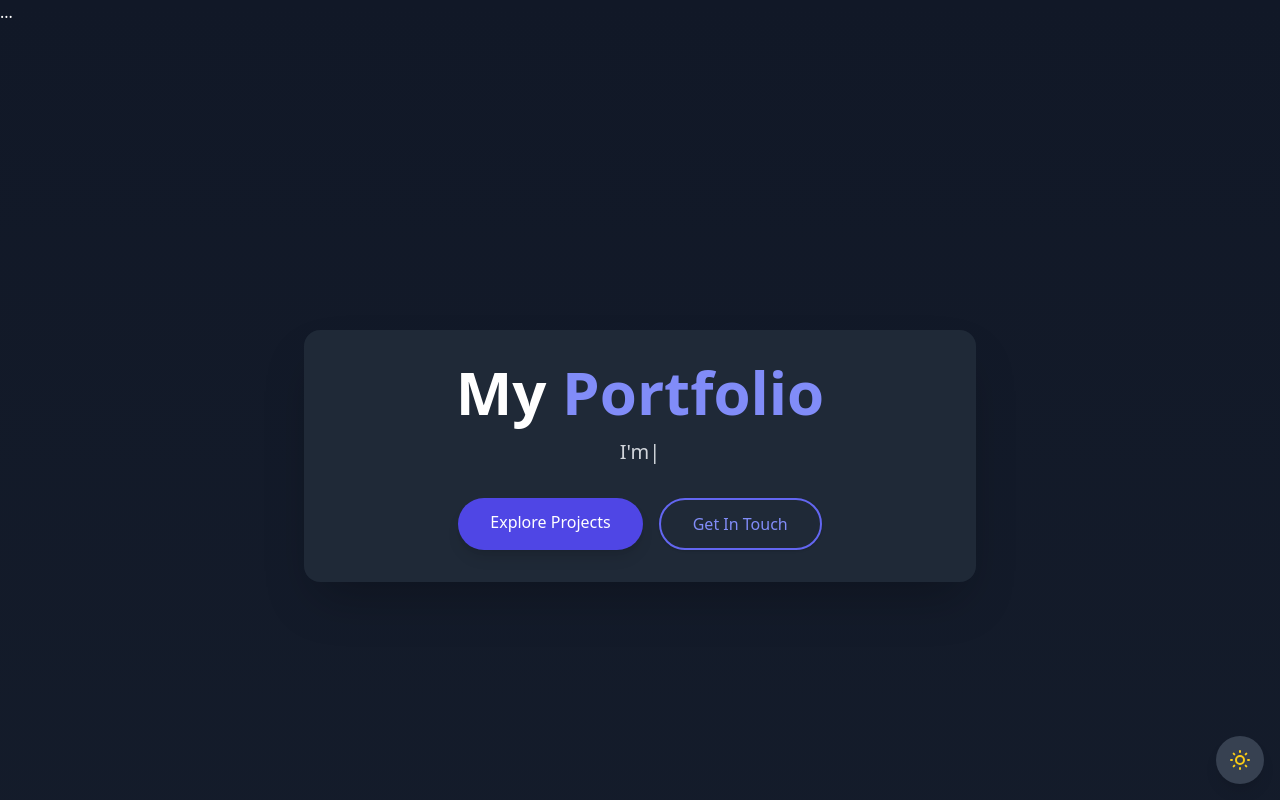
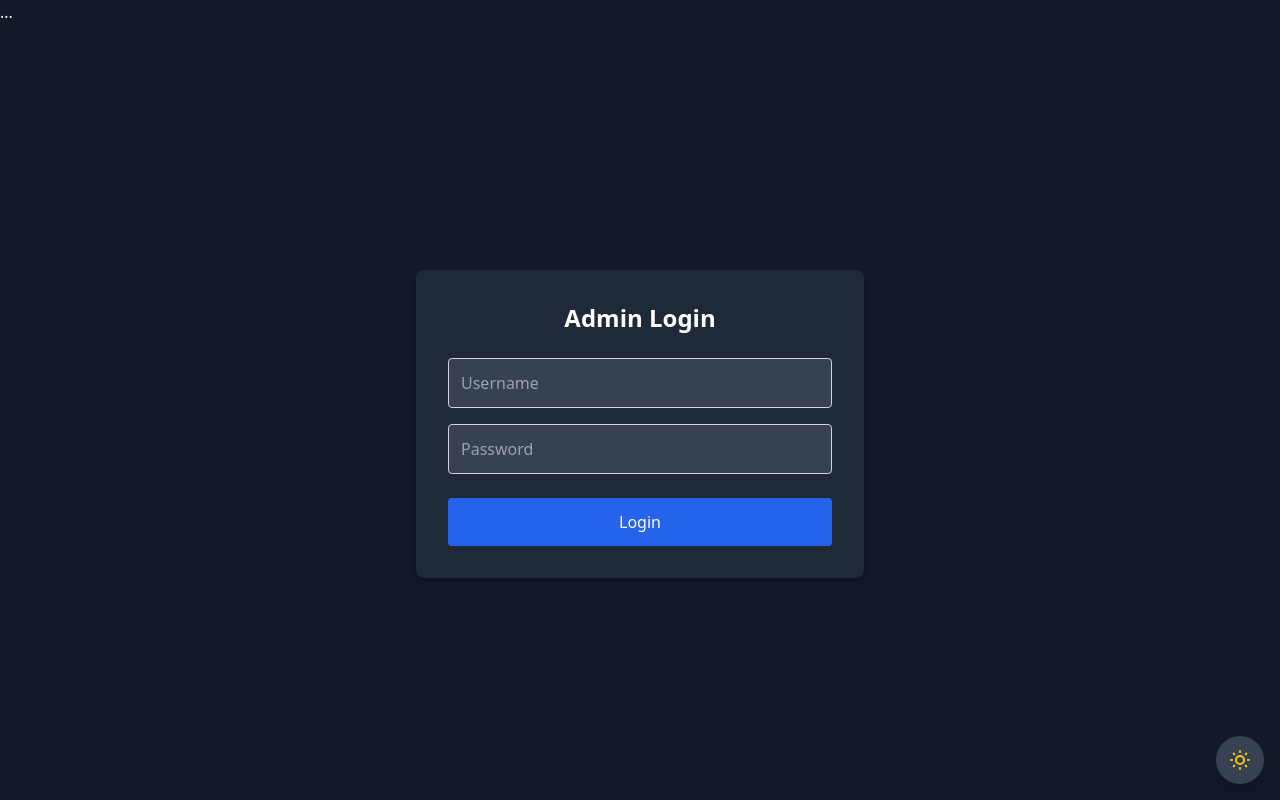
Before and after one commit to Sinanhubb/myportfolio, a React (Create React App) app in the folder my-portfolio/: page /admin-login in a window 1280 px wide. Shown: the top 800 px of the page. Built offline with nearby package versions, Linux system fonts and the light colour scheme.

Commit message:
add admin panal

```diff
--- a/my-portfolio/package.json
+++ b/my-portfolio/package.json
@@ -7,9 +7,11 @@
     "@testing-library/jest-dom": "^6.6.3",
     "@testing-library/react": "^16.3.0",
     "@testing-library/user-event": "^13.5.0",
+    "axios": "^1.9.0",
     "framer-motion": "^12.10.4",
     "react": "^19.1.0",
     "react-dom": "^19.1.0",
+    "react-router-dom": "^7.6.0",
     "react-scripts": "5.0.1",
     "react-typed": "^2.0.12",
     "web-vitals": "^2.1.4"
--- /dev/null
+++ b/my-portfolio/src/AdminLogin.jsx
@@ -0,0 +1,84 @@
+import React, { useState, useEffect } from 'react';
+import axios from 'axios';
+import { useNavigate } from 'react-router-dom';
+
+const AdminLogin = () => {
+  const [username, setUsername] = useState('');
+  const [password, setPassword] = useState('');
+  const [error, setError] = useState('');
+  const [loading, setLoading] = useState(false);
+  const navigate = useNavigate();
+
+  // Redirect to /admin if already logged in
+  useEffect(() => {
+    const token = localStorage.getItem('admin_token');
+    if (token) {
+      navigate('/admin');
+    }
+  }, [navigate]);
+
+  const handleLogin = async (e) => {
+    e.preventDefault();
+    setLoading(true);
+    setError('');
+
+    try {
+      const res = await axios.post('http://localhost:5000/api/admin/login', {
+        username,
+        password,
+      });
+
+      if (res.data?.token) {
+        localStorage.setItem('admin_token', res.data.token);
+        navigate('/admin');
+      } else {
+        setError('Login failed: Invalid response');
+      }
+    } catch (err) {
+      setError('Invalid credentials');
+    } finally {
+      setLoading(false);
+    }
+  };
+
+  return (
+    <div className="min-h-screen flex items-center justify-center bg-gray-100 dark:bg-gray-900 px-4">
+      <form
+        onSubmit={handleLogin}
+        className="w-full max-w-md bg-white dark:bg-gray-800 p-8 rounded-lg shadow-md"
+      >
+        <h2 className="text-2xl font-bold mb-6 text-center text-gray-800 dark:text-white">Admin Login</h2>
+
+        {error && <p className="text-red-500 text-center text-sm mb-4">{error}</p>}
+
+        <input
+          type="text"
+          placeholder="Username"
+          value={username}
+          onChange={(e) => setUsername(e.target.value)}
+          className="w-full p-3 mb-4 border border-gray-300 rounded dark:bg-gray-700 dark:text-white"
+          required
+        />
+
+        <input
+          type="password"
+          placeholder="Password"
+          value={password}
+          onChange={(e) => setPassword(e.target.value)}
+          className="w-full p-3 mb-6 border border-gray-300 rounded dark:bg-gray-700 dark:text-white"
+          required
+        />
+
+        <button
+          type="submit"
+          disabled={loading}
+          className="w-full bg-blue-600 hover:bg-blue-700 text-white font-medium py-3 rounded transition"
+        >
+          {loading ? 'Logging in...' : 'Login'}
+        </button>
+      </form>
+    </div>
+  );
+};
+
+export default AdminLogin;
--- /dev/null
+++ b/my-portfolio/src/AdminPanel.jsx
@@ -0,0 +1,60 @@
+import React, { useEffect, useState } from 'react';
+import axios from 'axios';
+
+const AdminPanel = () => {
+  const [submissions, setSubmissions] = useState([]);
+
+  useEffect(() => {
+    axios
+      .get('http://localhost:5000/api/submissions', {
+        headers: {
+          Authorization: `Bearer ${localStorage.getItem('admin_token')}`,
+        },
+      })
+      .then((res) => setSubmissions(res.data))
+      .catch((err) => {
+        console.error(err);
+        if (err.response?.status === 401 || err.response?.status === 403) {
+          window.location.href = '/admin-login';
+        }
+      });
+  }, []);
+
+  const handleLogout = () => {
+    localStorage.removeItem('admin_token');
+    window.location.href = "/admin-login";
+  };
+
+  return (
+    <div className="min-h-screen bg-white dark:bg-gray-900 py-12 px-4 text-gray-800 dark:text-white">
+      <div className="flex justify-between items-center max-w-4xl mx-auto mb-6">
+        <h1 className="text-3xl font-bold">📥 Admin Panel – Contact Submissions</h1>
+        <button
+          onClick={handleLogout}
+          className="px-4 py-2 bg-red-600 text-white rounded hover:bg-red-700"
+        >
+          Logout
+        </button>
+      </div>
+
+      <div className="grid gap-6 max-w-4xl mx-auto">
+        {submissions.length === 0 ? (
+          <p className="text-center text-gray-500 dark:text-gray-400">No submissions yet.</p>
+        ) : (
+          submissions.map((s, i) => (
+            <div key={i} className="p-6 rounded-xl bg-gray-100 dark:bg-gray-800 shadow hover:shadow-md transition">
+              <h2 className="text-xl font-semibold">{s.name}</h2>
+              <p className="text-sm text-blue-600 dark:text-blue-400">{s.email}</p>
+              <p className="my-2">{s.message}</p>
+              <p className="text-sm text-gray-500 dark:text-gray-400">
+                Submitted at: {new Date(s.submitted_at).toLocaleString()}
+              </p>
+            </div>
+          ))
+        )}
+      </div>
+    </div>
+  );
+};
+
+export default AdminPanel;
--- a/my-portfolio/src/App.js
+++ b/my-portfolio/src/App.js
@@ -1,114 +1,20 @@
 import React, { useState, useEffect } from "react";
+import { BrowserRouter as Router, Routes, Route } from "react-router-dom";
 import { motion } from "framer-motion";
 import About from "./About";
 import Projects from "./Projects";
 import Footer from "./Footer";
 import Contact from "./Contact";
 import { ReactTyped } from "react-typed";
+import AdminPanel from "./AdminPanel";
+import AdminLogin from "./AdminLogin";
 
 // Lazy load Navbar
 const Navbar = React.lazy(() => import("./Navbar"));
 
-function App() {
-  const [darkMode, setDarkMode] = useState(true);
-
-  useEffect(() => {
-    document.documentElement.classList.toggle("dark", darkMode);
-  }, [darkMode]);
-
-  const fadeInUp = {
-    hidden: { opacity: 0, y: 20 },
-    visible: { opacity: 1, y: 0, transition: { duration: 0.6 } },
-  };
-
-  const staggerContainer = {
-    hidden: { opacity: 0 },
-    visible: {
-      opacity: 1,
-      transition: { staggerChildren: 0.2 },
-    },
-  };
-
-  const skills = [
-    { name: "JavaScript", level: 90 },
-    { name: "React", level: 85 },
-    { name: "Node.js", level: 80 },
-    { name: "HTML/CSS", level: 95 },
-    { name: "Tailwind", level: 90 },
-    { name: "MongoDB", level: 75 },
-  ];
-
-  const projects = [
-    {
-      id: 1,
-      title: "E-commerce Platform",
-      description: "A full-stack e-commerce solution with payment integration and inventory management.",
-      image: "/api/placeholder/150/200",
-      tags: ["React", "Node.js", "MongoDB"],
-    },
-    {
-      id: 2,
-      title: "Portfolio Website",
-      description: "A responsive portfolio website built with modern web technologies.",
-      image: "/api/placeholder/150/200",
-      tags: ["React", "Tailwind CSS", "Framer Motion"],
-    },
-    {
-      id: 3,
-      title: "Task Management App",
-      description: "A productivity application for managing tasks and projects with team collaboration features.",
-      image: "/api/placeholder/150/200",
-      tags: ["React Native", "Firebase", "Redux"],
-    },
-    {
-      id: 4,
-      title: "Weather Forecast App",
-      description: "Real-time weather forecasting with interactive maps and location-based services.",
-      image: "/api/placeholder/150/200",
-      tags: ["JavaScript", "API Integration", "Geolocation"],
-    },
-  ];
-
-  const testimonials = [
-    {
-      id: 1,
-      text: "Amazing work! Highly recommended.",
-      author: "Jane Smith",
-      position: "CTO, TechCorp",
-    },
-    {
-      id: 2,
-      text: "Great communication and code quality.",
-      author: "Michael Johnson",
-      position: "Founder, StartupX",
-    },
-  ];
-
+function MainApp({ skills, projects, testimonials, fadeInUp, staggerContainer }) {
   return (
-    <div className="min-h-screen bg-gradient-to-b from-white to-gray-100 dark:from-gray-900 dark:to-gray-800 text-gray-800 dark:text-white flex flex-col transition-colors duration-300">
-
-      {/* Dark mode toggle */}
-      <button
-        aria-label="Toggle dark mode"
-        className="fixed bottom-4 right-4 p-3 rounded-full bg-gray-200 dark:bg-gray-700 shadow-lg z-50 hover:scale-110 transition-transform duration-200"
-        onClick={() => setDarkMode(!darkMode)}
-      >
-        {darkMode ? (
-          <svg className="w-6 h-6 text-yellow-400" fill="none" stroke="currentColor" viewBox="0 0 24 24">
-            <path strokeLinecap="round" strokeLinejoin="round" strokeWidth="2" d="M12 3v1m0 16v1m9-9h-1M4 12H3m15.36 6.36l-.71-.71M6.34 6.34l-.71-.71m12.72 0l-.71.71M6.34 17.66l-.71.71M16 12a4 4 0 11-8 0 4 4 0 018 0z" />
-          </svg>
-        ) : (
-          <svg className="w-6 h-6 text-gray-800" fill="none" stroke="currentColor" viewBox="0 0 24 24">
-            <path strokeLinecap="round" strokeLinejoin="round" strokeWidth="2" d="M21 12.79A9 9 0 1111.21 3 7 7 0 0021 12.79z" />
-          </svg>
-        )}
-      </button>
-
-      {/* Navbar */}
-      <React.Suspense fallback={<div className="h-16 bg-gray-900"></div>}>
-        <Navbar />
-      </React.Suspense>
-
+    <>
       {/* Hero */}
       <section id="home" className="flex items-center justify-center min-h-screen px-4 pt-16">
         <motion.div
@@ -197,10 +103,135 @@ function App() {
           </motion.div>
         </div>
       </section>
+    </>
+  );
+}
 
-      {/* Footer */}
-      <Footer />
-    </div>
+function App() {
+  const [darkMode, setDarkMode] = useState(true);
+
+  useEffect(() => {
+    document.documentElement.classList.toggle("dark", darkMode);
+  }, [darkMode]);
+
+  const fadeInUp = {
+    hidden: { opacity: 0, y: 20 },
+    visible: { opacity: 1, y: 0, transition: { duration: 0.6 } },
+  };
+
+  const staggerContainer = {
+    hidden: { opacity: 0 },
+    visible: {
+      opacity: 1,
+      transition: { staggerChildren: 0.2 },
+    },
+  };
+   const handleLogout = () => {
+  localStorage.removeItem('admin_token');
+  window.location.href = "/admin-login";
+};
+
+  const skills = [
+    { name: "JavaScript", level: 90 },
+    { name: "React", level: 85 },
+    { name: "Node.js", level: 80 },
+    { name: "HTML/CSS", level: 95 },
+    { name: "Tailwind", level: 90 },
+    { name: "MongoDB", level: 75 },
+  ];
+
+  const projects = [
+    {
+      id: 1,
+      title: "E-commerce Platform",
+      description: "A full-stack e-commerce solution with payment integration and inventory management.",
+      image: "/api/placeholder/150/200",
+      tags: ["React", "Node.js", "MongoDB"],
+    },
+    {
+      id: 2,
+      title: "Portfolio Website",
+      description: "A responsive portfolio website built with modern web technologies.",
+      image: "/api/placeholder/150/200",
+      tags: ["React", "Tailwind CSS", "Framer Motion"],
+    },
+    {
+      id: 3,
+      title: "Task Management App",
+      description: "A productivity application for managing tasks and projects with team collaboration features.",
+      image: "/api/placeholder/150/200",
+      tags: ["React Native", "Firebase", "Redux"],
+    },
+    {
+      id: 4,
+      title: "Weather Forecast App",
+      description: "Real-time weather forecasting with interactive maps and location-based services.",
+      image: "/api/placeholder/150/200",
+      tags: ["JavaScript", "API Integration", "Geolocation"],
+    },
+  ];
+
+  const testimonials = [
+    {
+      id: 1,
+      text: "Amazing work! Highly recommended.",
+      author: "Jane Smith",
+      position: "CTO, TechCorp",
+    },
+    {
+      id: 2,
+      text: "Great communication and code quality.",
+      author: "Michael Johnson",
+      position: "Founder, StartupX",
+    },
+  ];
+
+  return (
+    <Router>
+      <div className="min-h-screen bg-gradient-to-b from-white to-gray-100 dark:from-gray-900 dark:to-gray-800 text-gray-800 dark:text-white flex flex-col transition-colors duration-300">
+        {/* Dark mode toggle */}
+        <button
+          aria-label="Toggle dark mode"
+          className="fixed bottom-4 right-4 p-3 rounded-full bg-gray-200 dark:bg-gray-700 shadow-lg z-50 hover:scale-110 transition-transform duration-200"
+          onClick={() => setDarkMode(!darkMode)}
+        >
+          {darkMode ? (
+            <svg className="w-6 h-6 text-yellow-400" fill="none" stroke="currentColor" viewBox="0 0 24 24">
+              <path strokeLinecap="round" strokeLinejoin="round" strokeWidth="2" d="M12 3v1m0 16v1m9-9h-1M4 12H3m15.36 6.36l-.71-.71M6.34 6.34l-.71-.71m12.72 0l-.71.71M6.34 17.66l-.71.71M16 12a4 4 0 11-8 0 4 4 0 018 0z" />
+            </svg>
+          ) : (
+            <svg className="w-6 h-6 text-gray-800" fill="none" stroke="currentColor" viewBox="0 0 24 24">
+              <path strokeLinecap="round" strokeLinejoin="round" strokeWidth="2" d="M21 12.79A9 9 0 1111.21 3 7 7 0 0021 12.79z" />
+            </svg>
+          )}
+        </button>
+
+        {/* Navbar */}
+        <React.Suspense fallback={<div className="h-16 bg-gray-900"></div>}>
+          <Navbar />
+        </React.Suspense>
+
+        <Routes>
+          <Route
+            path="/"
+            element={
+              <MainApp
+                skills={skills}
+                projects={projects}
+                testimonials={testimonials}
+                fadeInUp={fadeInUp}
+                staggerContainer={staggerContainer}
+              />
+            }
+          />
+          <Route path="/admin-login" element={<AdminLogin />} />
+          <Route path="/admin" element={<AdminPanel />} />
+        </Routes>
+
+        {/* Footer */}
+        <Footer />
+      </div>
+    </Router>
   );
 }
 
```
Also changed, not shown: my-portfolio/src/Contact.jsx (+35 -4 lines), 1 other file (tests, documents, lock files or other folders).
